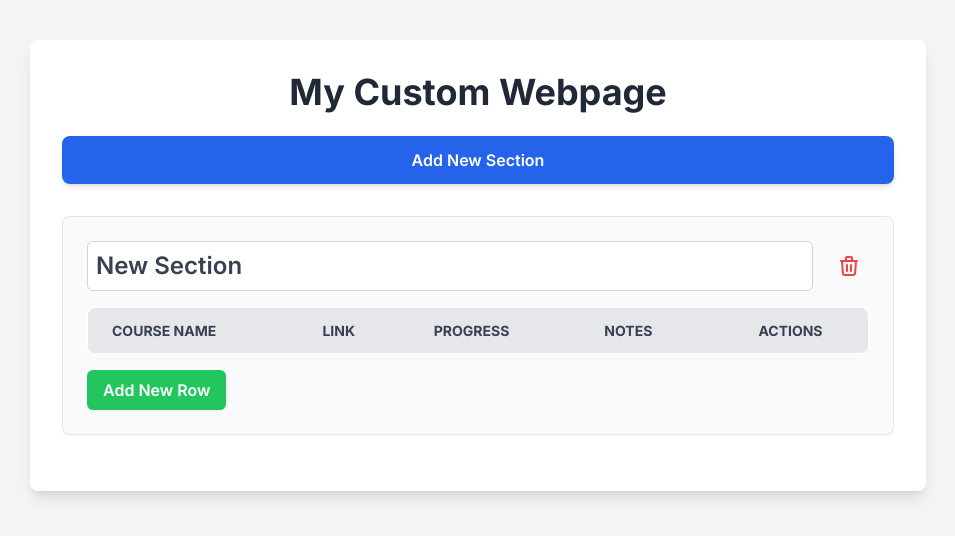
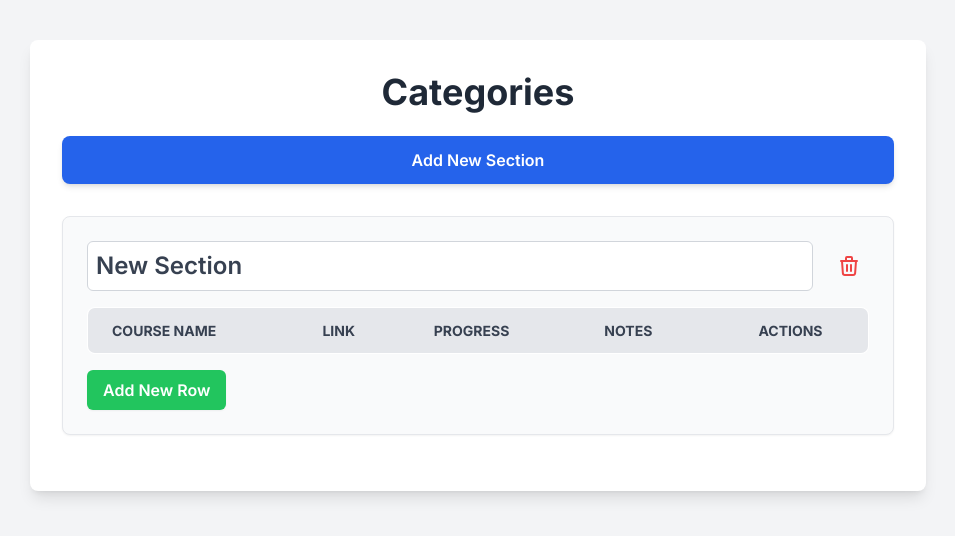
Before and after one commit to quge009/coursetrack, a plain HTML site: page index.html in a window 1280 px wide. Shown: the whole page, without its empty margins (162-1117 px from the left). Drawn offline with nearby package versions, Linux system fonts and the light colour scheme.

Commit message:
Update index.html

```diff
--- a/index.html
+++ b/index.html
@@ -3,7 +3,7 @@
 <head>
     <meta charset="UTF-8">
     <meta name="viewport" content="width=device-width, initial-scale=1.0">
-    <title>My Power Pages Simulator</title>
+    <title>Course Tracker</title>
     <script src="https://cdn.tailwindcss.com"></script>
     <link href="https://fonts.googleapis.com/css2?family=Inter:wght@400;600;700&display=swap" rel="stylesheet">
     <style>
@@ -34,7 +34,7 @@
 </head>
 <body class="p-4 sm:p-6 md:p-8 lg:p-10">
     <div class="max-w-4xl mx-auto bg-white shadow-lg rounded-lg p-6 sm:p-8">
-        <h1 class="text-3xl sm:text-4xl font-bold text-gray-800 mb-6 text-center">My Custom Webpage</h1>
+        <h1 class="text-3xl sm:text-4xl font-bold text-gray-800 mb-6 text-center">Categories</h1>
 
         <button id="addSectionBtn" class="w-full bg-blue-600 hover:bg-blue-700 text-white font-semibold py-3 px-6 rounded-lg shadow-md transition duration-300 ease-in-out transform hover:scale-105 focus:outline-none focus:ring-2 focus:ring-blue-500 focus:ring-opacity-75 mb-8">
             Add New Section
```
